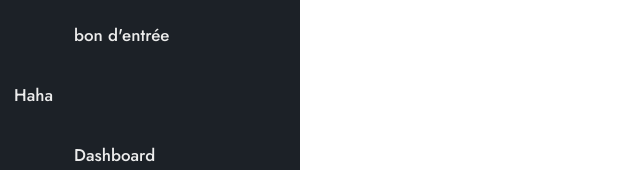
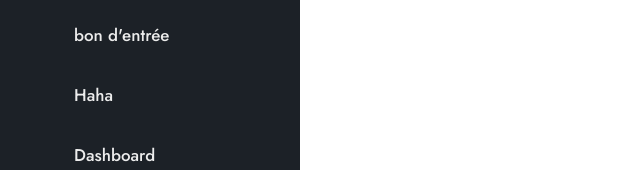
Before and after one commit to Nante1905/cloud-s5-backoff, a React (Vite) app: page / in a window 1280 px wide. Shown: the part 320-490 px from the top of the page, without its empty margins (0-640 px from the left). Built offline with nearby package versions, Linux system fonts and the light colour scheme.

Commit message:
fix: [SIDEBAR] creating fix collapse component style

```diff
--- a/src/components/shared/sidebar/components/dropdown-item/dropdown-item.component.tsx
+++ b/src/components/shared/sidebar/components/dropdown-item/dropdown-item.component.tsx
@@ -43,8 +43,8 @@ const DropdownItemComponent = (props: DropdownItemProps) => {
     <div className="dropdown-item">
       <li className="nav-link">
         <a href="#" onClick={(event) => handleClick(event)}>
+          <i className="bx bx-home-alt icon"></i>
           <span className="text nav-text">{props.text}</span>
-          <i className="bx bx-home-alt icon"></i>
         </a>
       </li>
       <div className="collapse close" ref={collapseElement}>
```
